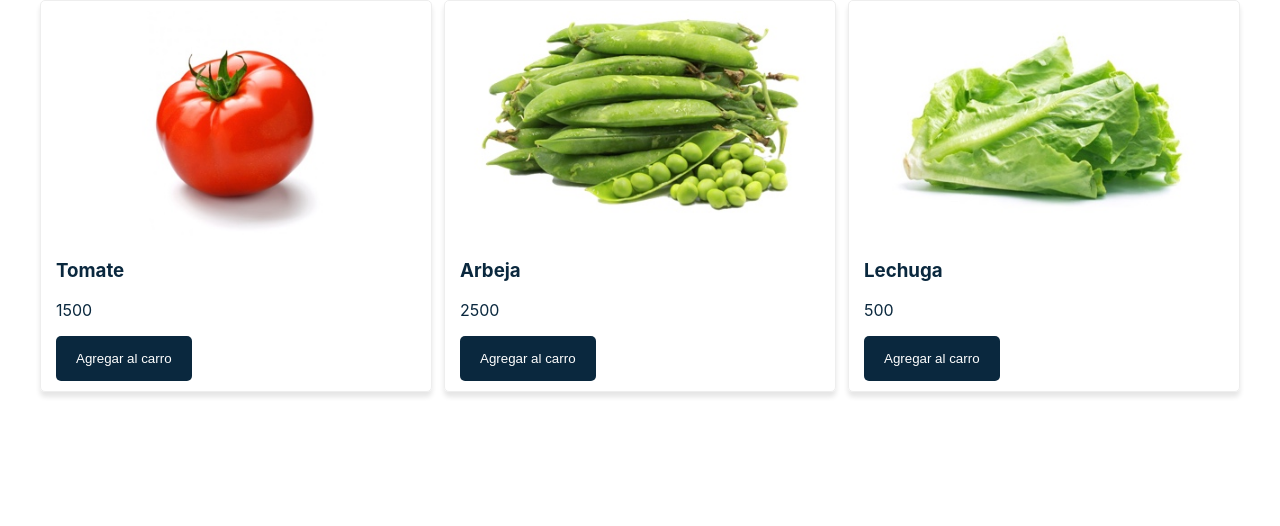
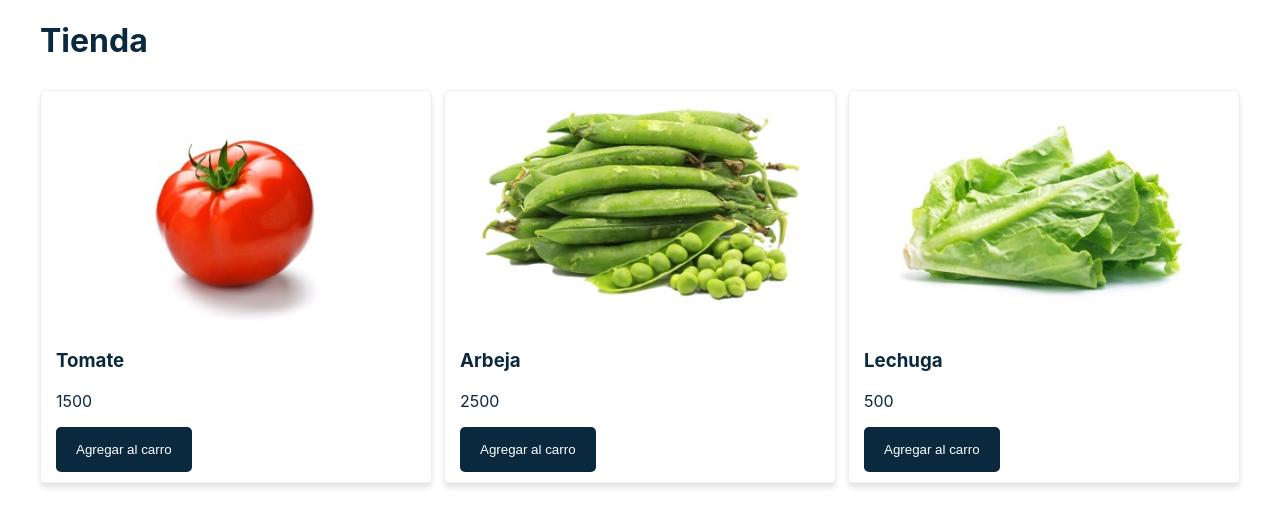
Before and after one commit to PanchoReview/react-carrito, a React (Create React App) app: page / in a window 1280 px wide. Shown: the top 526 px of the page. Built offline with nearby package versions, Linux system fonts and the light colour scheme.

Commit message:
Added Title component
Signed-off-by: Francisco Astorga <fastorga@nimok.com>

```diff
--- a/src/App.js
+++ b/src/App.js
@@ -1,6 +1,7 @@
 import { Component } from 'react';
 import Productos from "./components/Productos"
 import Layout from './components/Layout'
+import Title from './components/Title'
 
 class App extends Component {
   state = {
@@ -14,6 +15,7 @@
     return(
       <div>
         <Layout>
+          <Title />
           <Productos
             agregarAlCarro={() => console.log('No action')}
             productos = {this.state.productos}
--- /dev/null
+++ b/src/components/Title.js
@@ -0,0 +1,15 @@
+import { Component } from "react";
+
+const styles = {
+    title: {
+        marginBottom: '30px'
+    }
+}
+
+export default class Title extends Component {
+    render() {
+        return(
+            <h1 style={styles.title}>Tienda</h1>
+        )
+    }
+}
```
